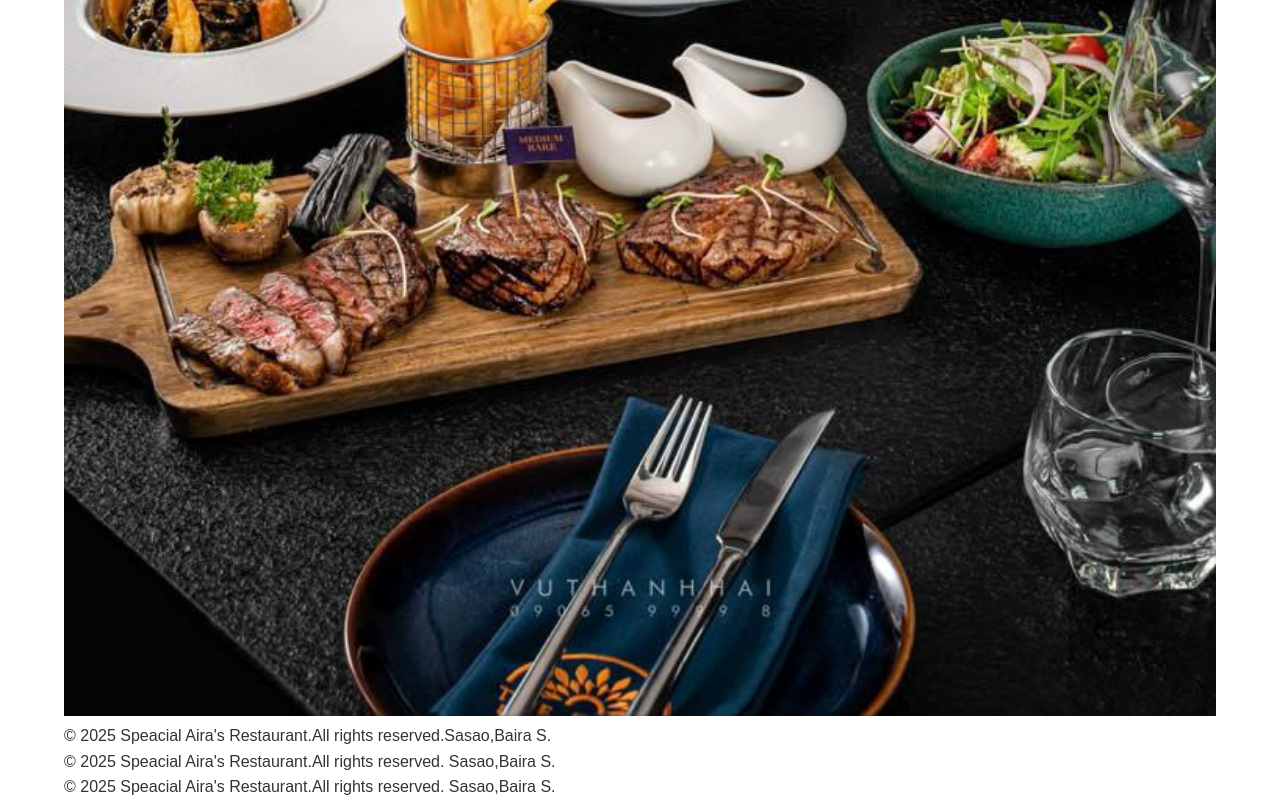
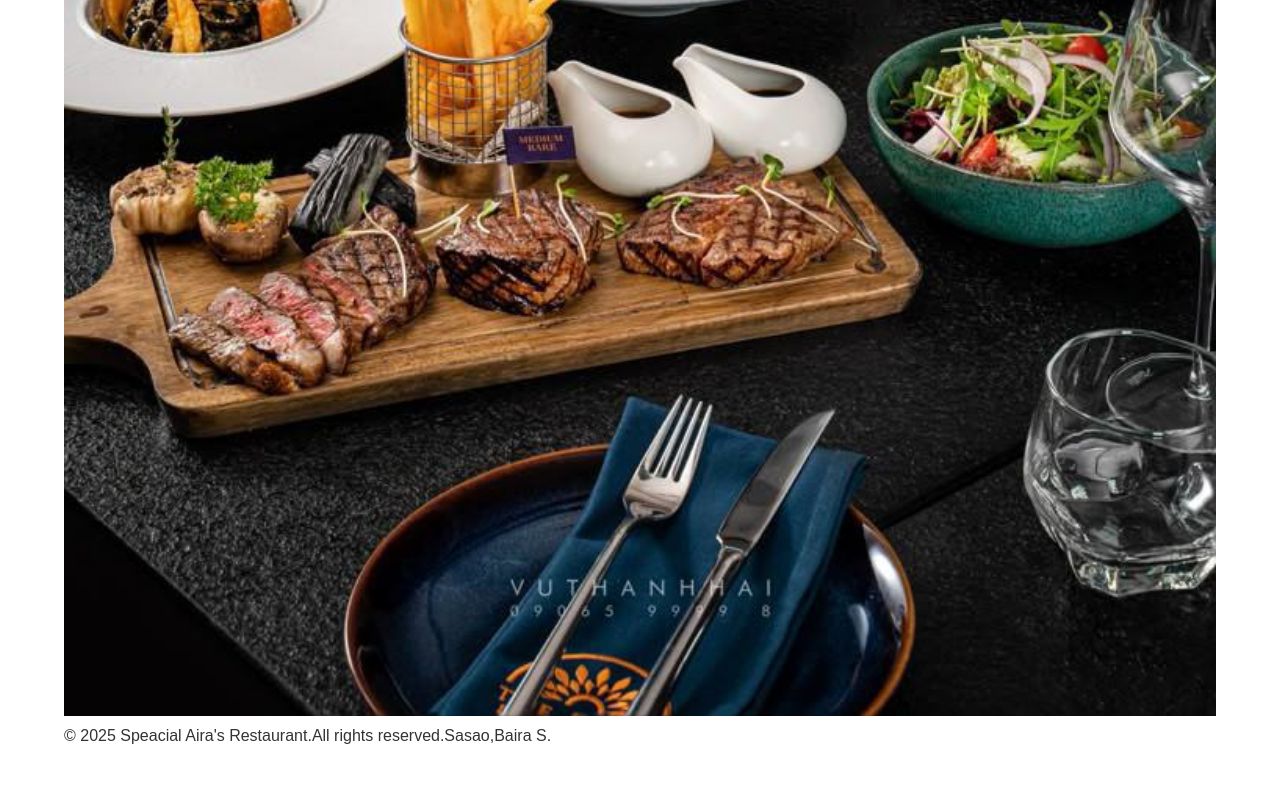
Before and after one commit to bairasasao/bairarestaurant, a plain HTML site: page about.html in a window 1280 px wide. Shown: the part 1422-2222 px from the top of the page. After the commit the page ends 2171 px from the top, so only its background shows below. Drawn offline with Linux system fonts and the light colour scheme.

Commit message:
about.html

```diff
--- a/about.html
+++ b/about.html
@@ -45,20 +45,4 @@
 
 </body>
 
-</html><footer>
-    <div class="container">
-      <p>&copy; 2025 Speacial Aira's Restaurant.All rights reserved. Sasao,Baira S.</p>
-    </div>
-  </footer>
-
-</body>
-
-</html><footer>
-    <div class="container">
-      <p>&copy; 2025 Speacial Aira's Restaurant.All rights reserved. Sasao,Baira S.</p>
-    </div>
-  </footer>
-
-</body>
-
 </html>
```
